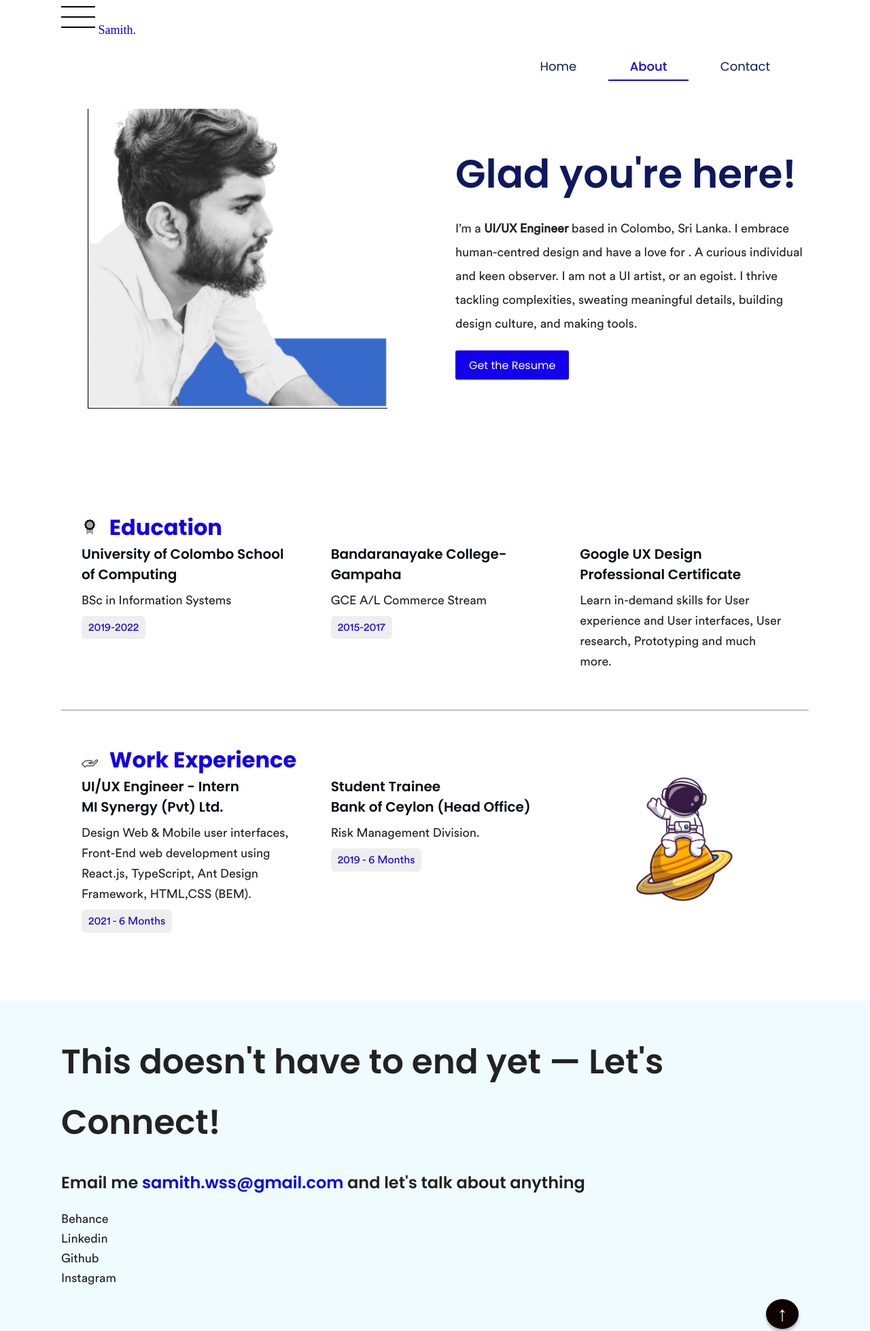
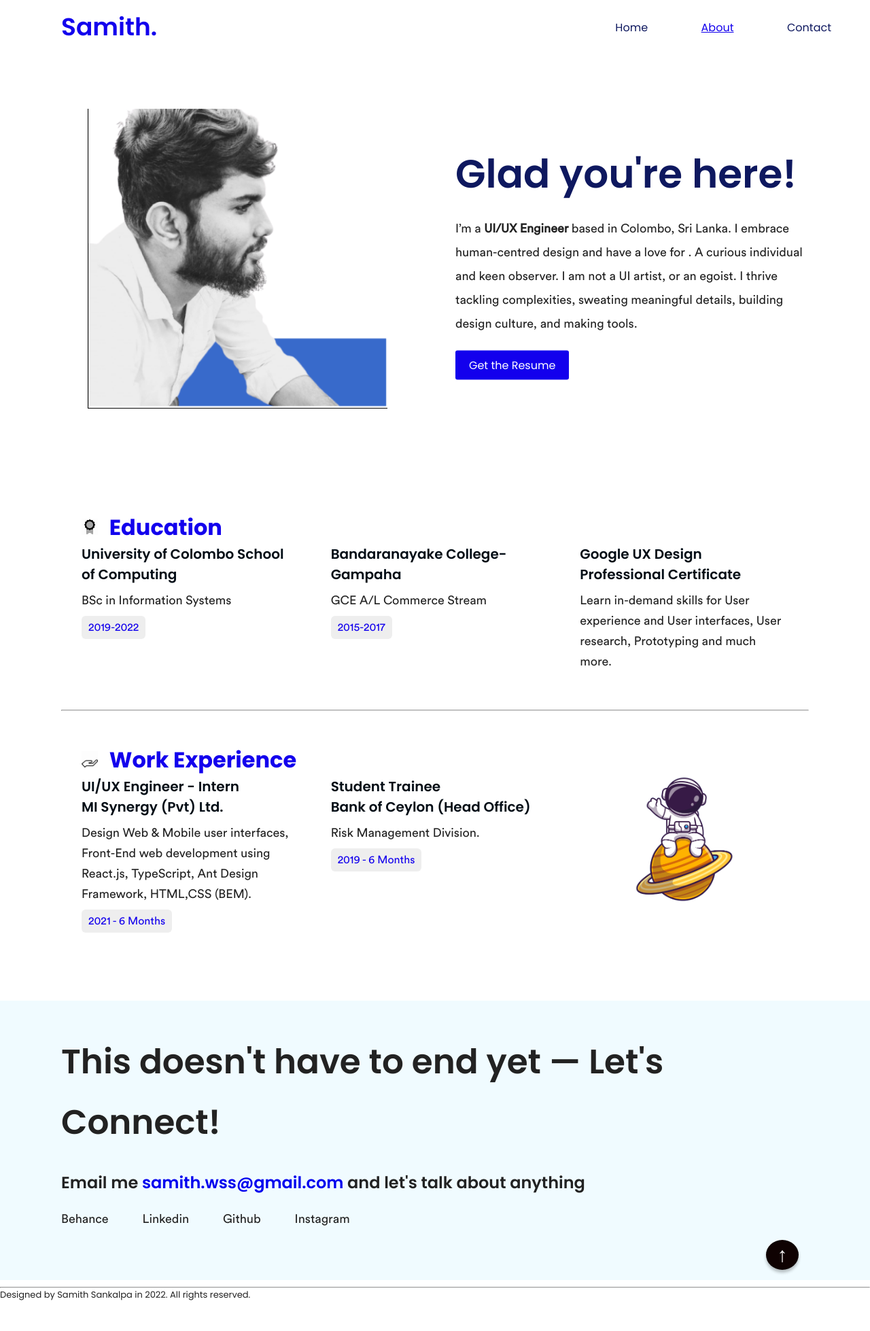
Before and after one commit to Samith-Sankalpa/Samith, a website built with Parcel: page about.html in a window 1280 px wide. Shown: the top 1958 px of the page at 68% size. After the commit the page ends 1925 px from the top, so only its background shows below. Built offline with nearby package versions, Linux system fonts and the light colour scheme.

Commit message:
Test run.

```diff
--- a/about.html
+++ b/about.html
@@ -25,35 +25,23 @@
     <link rel="stylesheet" href="https://unpkg.com/aos@next/dist/aos.css" />
   </head>
   <body>
-    <div class="container">
-      <nav class="navbar">
-        <div class="mobile-view">
-          <span class="navbar-toggle" id="js-navbar-toggle">
+    <nav class="black">
+      <input type="checkbox" id="check" />
+      <label for="check" class="checkbtn">
         <img
           src="images/icons8-hamburger-menu-50.png"
           alt=""
-              class="menu-icon"
+          style="width: 30px"
         />
-          </span>
-          <a href="#" class="logo">Samith.</a>
-        </div>
-
-        <div class="wide-view">
-          <ul class="main-nav" id="js-menu">
-            <li class="nav__item">
-              <a href="/" class="nav-links">Home</a>
-            </li>
-            <li class="nav__item">
-              <a href="/about.html" class="nav-links active">About</a>
-            </li>
-
-            <li class="nav__item">
-              <a href="#contact" class="nav-links">Contact</a>
-            </li>
+      </label>
+      <label class="logo-name">Samith.</label>
+      <ul>
+        <li><a href="/index.html">Home</a></li>
+        <li><a href="/about.html" class="live-active">About</a></li>
+        <li><a href="#contact">Contact</a></li>
       </ul>
-        </div>
     </nav>
-
+    <div class="container">
       <!-- About Section  -->
       <div class="grid grid--1x2 about-section">
         <div class="about-img">
@@ -192,30 +180,25 @@
         <!-- contact icon  -->
 
         <div class="contact__labels">
-          <ul>
-            <li class="social-name">
-              <a href="https://www.behance.net/samithsankalpa" target="_blank"
+          <span class="social-name"
+            ><a href="https://www.behance.net/samithsankalpa" target="_blank"
               >Behance</a
-              >
-            </li>
-            <li class="social-name">
-              <a
+            ></span
+          ><span class="social-name"
+            ><a
               href="https://www.linkedin.com/in/samith-sankalpa-389728189/"
               target="_blank"
               >Linkedin</a
-              >
-            </li>
-            <li class="social-name">
-              <a href="https://github.com/Samith-Sankalpa" target="_blank"
+            ></span
+          ><span class="social-name"
+            ><a href="https://github.com/Samith-Sankalpa" target="_blank"
               >Github</a
-              >
-            </li>
-            <li class="social-name">
+            ></span
+          ><span class="social-name">
             <a href="https://www.instagram.com/samiii___98/" target="_blank"
               >Instagram</a
+            ></span
           >
-            </li>
-          </ul>
         </div>
 
         <footer>
--- a/css/styles.css
+++ b/css/styles.css
@@ -405,6 +405,7 @@ a {
   }
 
 
+
   .social-name > a{
   color: var(--color-body);
   }
@@ -655,7 +656,6 @@ a {
   text-decoration: none;
 }
 
-
 nav {
   height: 80px;
   width: 100%;
@@ -684,7 +684,7 @@ nav ul li {
 
 nav ul li a {
   color: var(--color-headings);
-  font-size: 1.8rem;
+  font-size: 1.6rem;
   padding: 0.7rem 3.2rem ;
   font-family: 'Poppins', sans-serif;
 }
@@ -718,6 +718,9 @@ a.live-active,a:hover {
   nav ul li a {
     font-size: 1.6rem;
     color: #fff;
+  }
+  a.live-active {
+    text-decoration: none !important;
   }
   a.live-active,a:hover {
     text-decoration: underline;
@@ -763,8 +766,8 @@ a.live-active,a:hover {
 
 @media screen and (max-width:768px) {
   nav {
-  background: #0082e64b;
   position: fixed;
+
   }
 
    label.logo-name {
--- a/js/main.js
+++ b/js/main.js
@@ -29,14 +29,3 @@ for (var i = 0; i < btns.length; i++) {
     this.className += " active";
   });
 }
-
-$(document).ready(function () {
-  $(window).scroll(function () {
-    var scroll = $(window).scrollTop();
-    if (scroll > 300) {
-      $(".black").css("background", "blue");
-    } else {
-      $(".black").css("background", "#333");
-    }
-  });
-});
```
Also changed, not shown: index.html (+16 -21 lines). Lines whose indentation alone changed are shown as unchanged.
